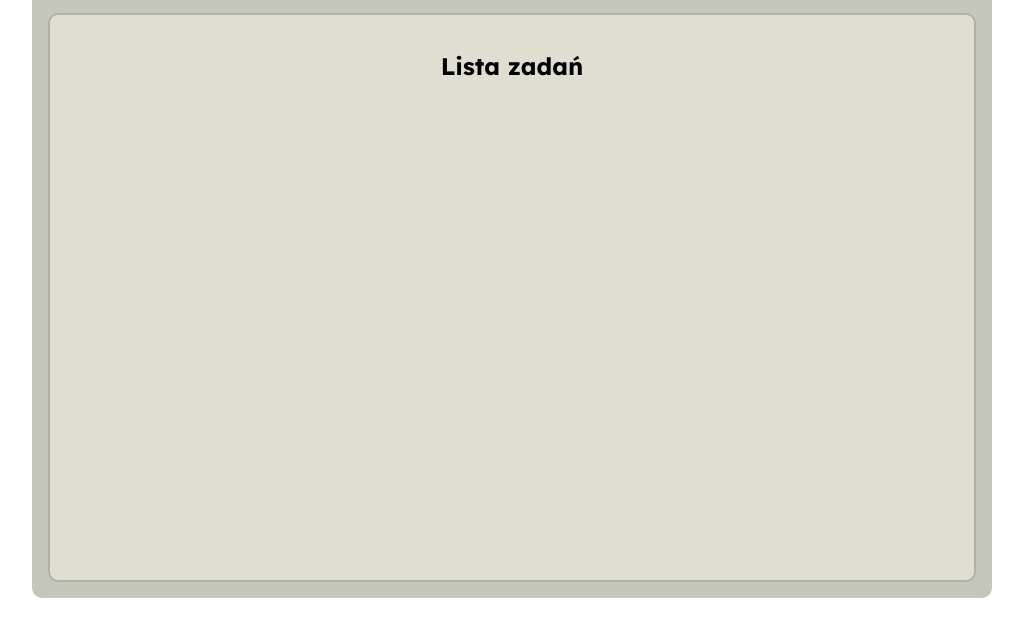
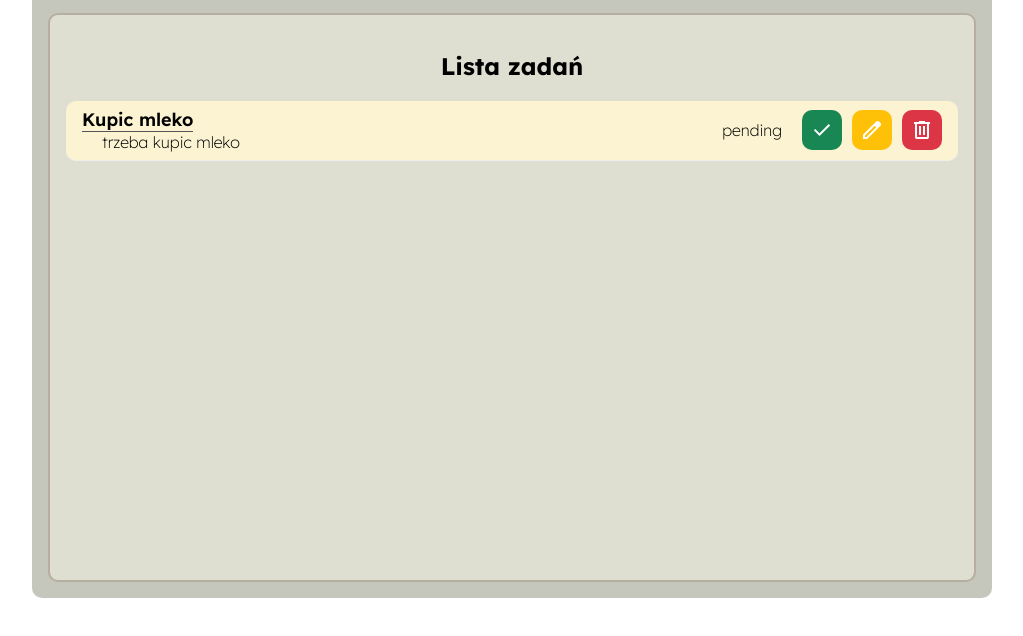
Before and after one commit to Falladyn1/ToDoApp, a website built with Vite: page index.html in a window 1280 px wide. Shown: the part 162-798 px from the top of the page, without its empty margins (128-1151 px from the left). Built offline with nearby package versions, Linux system fonts and the light colour scheme; a web font is replaced by a local one.

Commit message:
Commit changes

```diff
--- a/index.html
+++ b/index.html
@@ -18,17 +18,20 @@
       <div class="todo_list">
         <h2>Lista zadań</h2>
 
-        <div id="todo-container"></div>
+        <div id="todo_container"></div>
 
-        <template id="todo-template">
+        <template id="todo_template">
             <div class="todo_item">
                 <div class="todo_info">
                     <div class="todo_item_header">
-                        <span class="todo_item_name"></span>
-                        <span class="todo_priority"></span>
+                        <div class="todo_item_name"></div>
+                        <div class="todo_priority"></div>
+                        <!-- <div class="todo_item_desc"></div> -->
                     </div>
                     <div class="todo_item_desc"></div>
                 </div>
+                <div class="todo_item_body">
+                  <div class="todo_status"></div>
 
                   <div class="todo_item_buttons">
                       <button class="square_button button_green" type="button">
@@ -42,6 +45,7 @@
                       </button>
                   </div>
                 </div>
+            </div>
         </template>
 
       </div>
--- a/src/main.js
+++ b/src/main.js
@@ -0,0 +1,25 @@
+const template = document.getElementById("todo_template");
+const container = document.getElementById("todo_container");
+
+
+const todos = [{
+    id: "1",
+    title:"Kupic mleko",
+    decription: "trzeba kupic mleko",
+    status: "pending",
+    priority: "medium"
+}];
+
+
+const renderToDo = () => {
+    todos.forEach((task) => {
+        const todoItem = template.content.cloneNode(true);
+        todoItem.querySelector(".todo_item_name").innerText = task.title;
+        // todoItem.querySelector(".todo_priority").innerText = task.priority;
+        todoItem.querySelector(".todo_item_desc").innerText = task.decription;
+        todoItem.querySelector(".todo_status").innerText = task.status;
+        container.appendChild(todoItem);
+    });
+}
+
+renderToDo();
--- a/src/style.css
+++ b/src/style.css
@@ -58,12 +58,38 @@ body {
 .todo_item {
   background-color: #FBF3D1;
   border-radius: 10px;
-  height: 50px;
+  min-height: 60px;
   display: flex;
   justify-content: space-between;
   align-items: center;
+  border-bottom: 1px solid #eee;
   padding: 0 1rem;
   margin-bottom: 0.5rem;
+  gap: 10px;
+}
+
+.todo_item_header{
+  display: flex;
+  flex-direction: column;
+
+}
+
+.todo_item_name{
+  margin-right: auto;
+  font-size: large;
+  font-weight: 600;
+  border-bottom: 1px solid #555;
+}
+
+.todo_item_desc{
+  padding-left: 20px;
+}
+
+.todo_item_body{
+  display: flex;
+  justify-content: center;
+  align-items: center;
+  gap: 20px;
 }
 
 .todo_item_buttons{
```
Also changed, not shown: zadanie.json (+7 -0 lines). Lines whose indentation alone changed are shown as unchanged.
